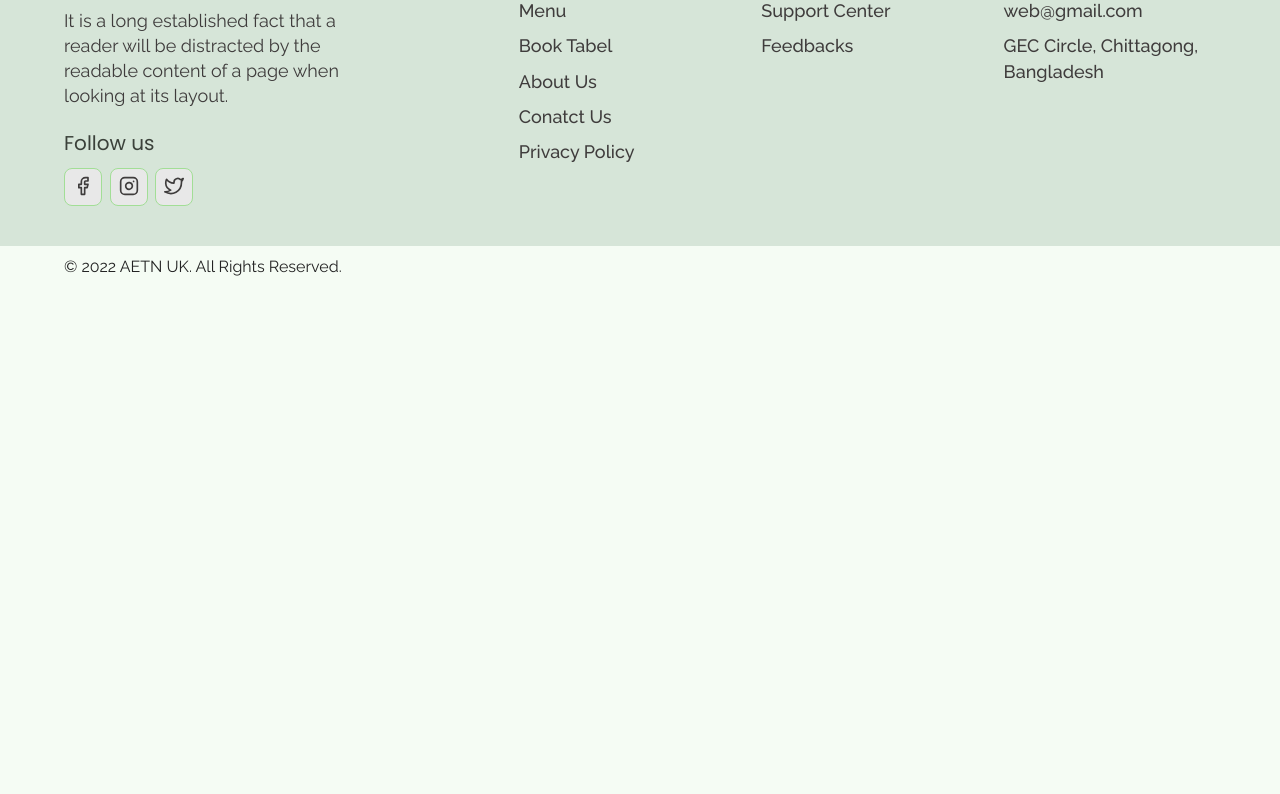
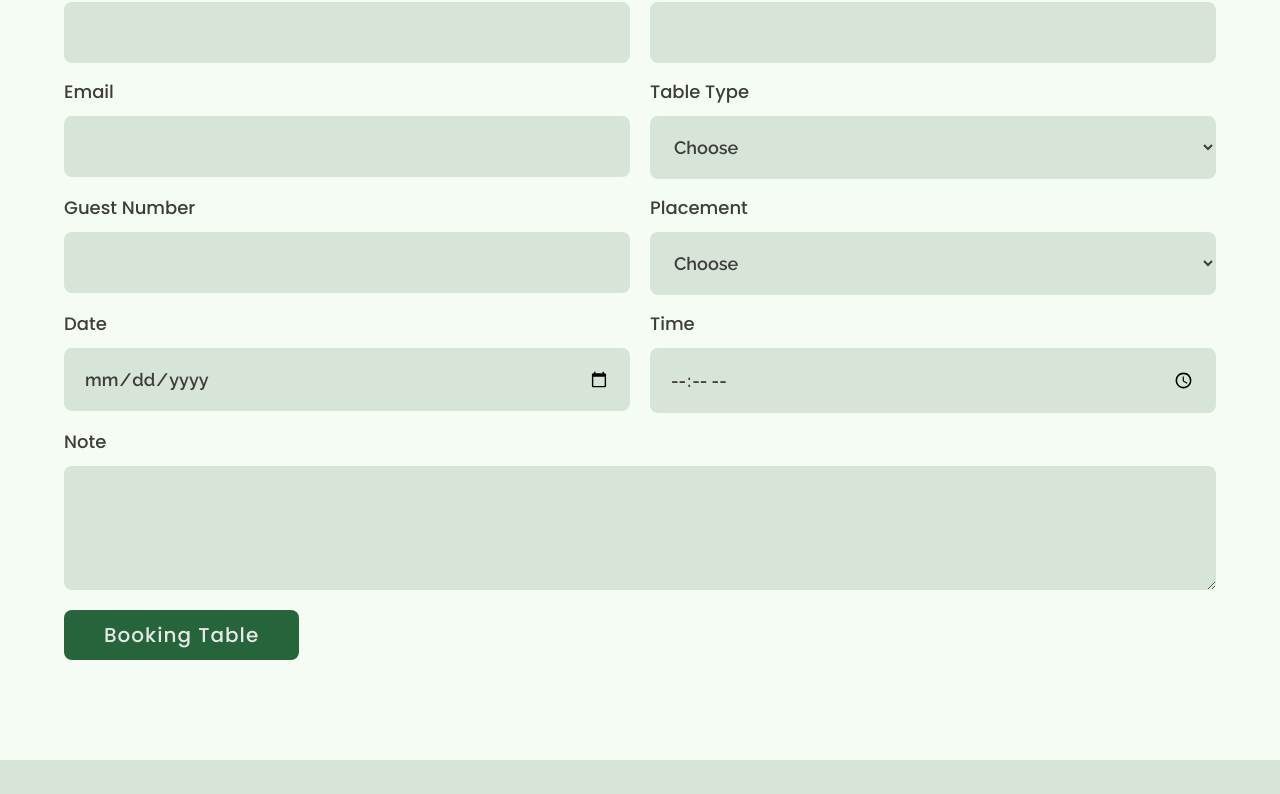
Before and after one commit to yegiii/RestaurantWebsite, a website: page booking.html in a window 1280 px wide. Shown: the part 253-1047 px from the top of the page. Before the commit the page ends 800 px from the top, so only its background shows below. Drawn offline with nearby package versions, Linux system fonts and the light colour scheme.

Commit message:
Boohing table pagr completed

```diff
--- a/booking.html
+++ b/booking.html
@@ -12,7 +12,7 @@
     <link rel="stylesheet" href="https://unpkg.com/aos@next/dist/aos.css" />
   </head>
   <body>
-    <!-- Nav Section -->
+    <!--* Nav Section -->
     <div class="nav">
       <div class="container">
         <div class="nav__wrapper">
@@ -71,9 +71,74 @@
         </div>
       </div>
     </div>
-    <h1>This is Booking page!</h1>
+    <!--*End Nav Section -->
 
-    <!-- Footer -->
+    <!--* Booking section -->
+    <section id="form" data-aos="fade-up">
+      <div class="container">
+        <h3 class="form__title">Bool Table</h3>
+        <div class="form__wrapper">
+          <form>
+            <div class="form__group">
+              <label for="firstName">First Name</label>
+              <input type="text" id="firstName" name="first_name" required />
+            </div>
+            <div class="form__group">
+              <label for="lastName">Last Name</label>
+              <input type="text" id="lastName" name="last_name" required />
+            </div>
+            <div class="form__group">
+              <label for="email">Email</label>
+              <input type="email" id="email" name="email" required />
+            </div>
+            <div class="form__group">
+              <label for="tableTable">Table Type</label>
+              <select name="table__type" id="tableType" required>
+                <option disabled selected>Choose</option>
+                <option value="small">Small (2 person)</option>
+                <option value="medium">Medium (4 person)</option>
+                <option value="larg">Larg (6 person)</option>
+              </select>
+            </div>
+            <div class="form__group">
+              <label for="guestNumber">Guest Number</label>
+              <input
+                type="tel"
+                id="guestNumber"
+                name="guest_number"
+                pattern="[+]{1}[0-9]{11,14}"
+                required
+              />
+            </div>
+            <div class="form__group">
+              <label for="placement">Placement</label>
+              <select name="placement" id="placement" required>
+                <option disabled selected>Choose</option>
+                <option value="outdoor">Outdoor</option>
+                <option value="indor">Indoor</option>
+                <option value="rooftop">Rooftop</option>
+              </select>
+            </div>
+            <div class="form__group">
+              <label for="date">Date</label>
+              <input type="date" id="date" name="date" required />
+            </div>
+            <div class="form__group">
+              <label for="time">Time</label>
+              <input type="time" id="time" name="time" required />
+            </div>
+            <div class="form__group form__group__full">
+              <label for="note">Note</label>
+              <textarea name="note" id="note" rows="4"></textarea>
+            </div>
+            <button type="submit" class="btn primary-btn">Booking Table</button>
+          </form>
+        </div>
+      </div>
+    </section>
+    <!--* End Booking section -->
+
+    <!--* Footer -->
     <footer>
       <div class="container">
         <div class="footer__wrapper">
@@ -210,8 +275,7 @@
         <p class="copyright__text">© 2022 AETN UK. All Rights Reserved.</p>
       </div>
     </div>
-
-    <!-- End Footer -->
+    <!--* End Footer -->
     <!-- aos Script -->
     <script src="https://unpkg.com/aos@next/dist/aos.js"></script>
     <!-- costum Js script -->
```
